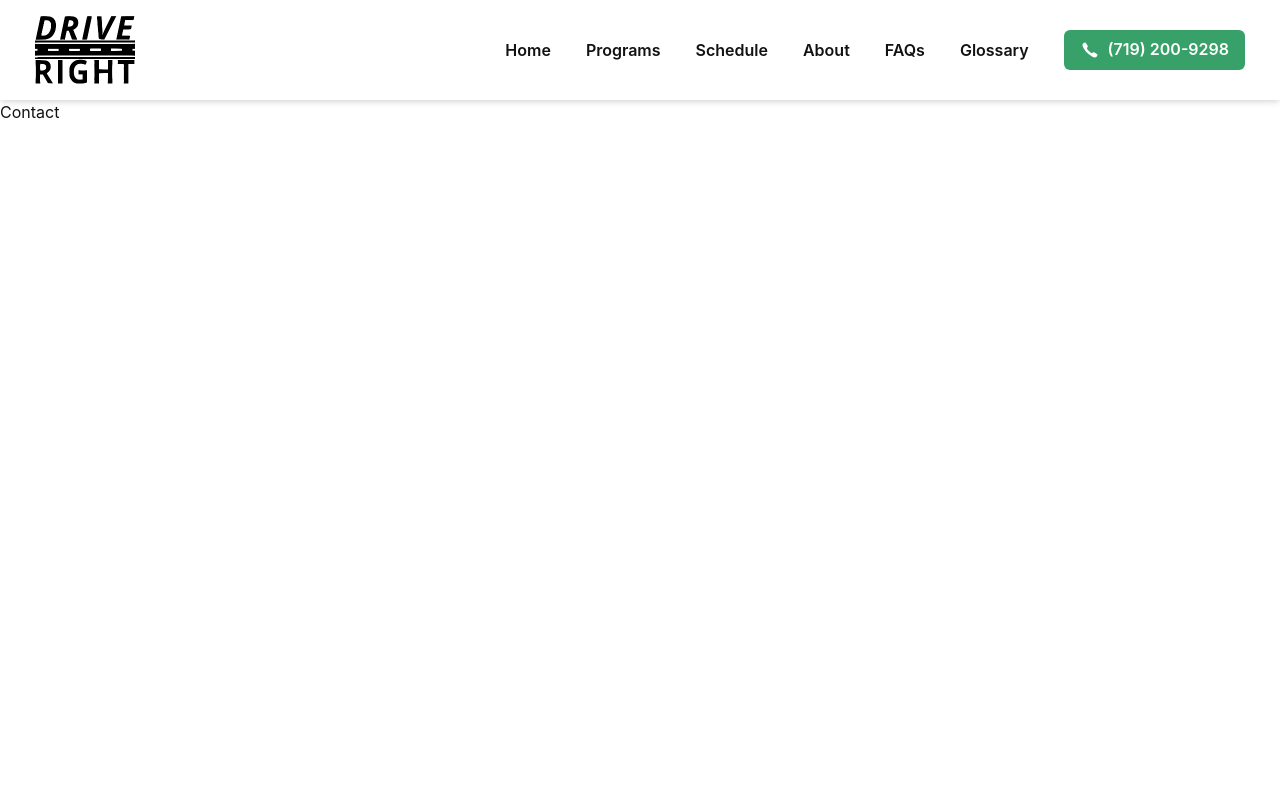
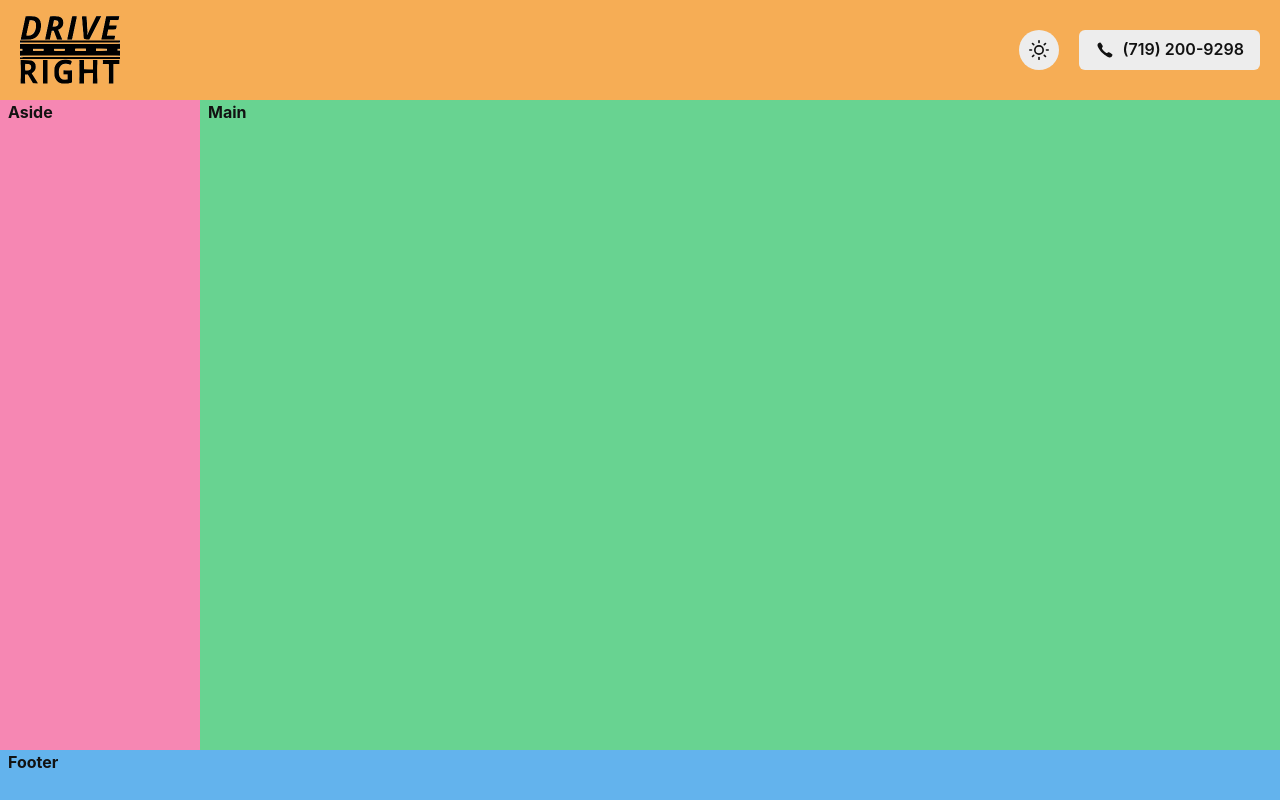
Before and after one commit to KyleRobison15/drive-right-academy, a React (Vite) app: page /contact in a window 1280 px wide. Built offline with nearby package versions, Linux system fonts and the light colour scheme.

Commit message:
Change Layout

```diff
--- a/src/App.tsx
+++ b/src/App.tsx
@@ -1,38 +1,48 @@
-import { Flex, HStack, Hide, Show } from "@chakra-ui/react";
-import { Outlet } from "react-router-dom";
-import useCustomColorValues from "./hooks/useCustomColorValues";
-import NavBarMobile from "./components/NavBar/NavBarMobile";
-import NavBar from "./components/NavBar/NavBar";
+import { Flex, Grid, GridItem, Hide, Show } from "@chakra-ui/react";
+import layout from "./layout";
+import HeaderMobile from "./components/Header/HeaderMobile";
+import HeaderDesktop from "./components/Header/HeaderDesktop";
 
 const App = () => {
-  const { navBarBg } = useCustomColorValues();
-
   return (
-    <Flex id="app-container" m="0" p="0" flexDir="column" h="100vh">
-      <HStack
-        as="nav"
-        id="navbar"
-        h="100px"
-        w="100%"
-        px="35px"
-        justifyContent="space-between"
-        shadow="md"
-        bgColor={navBarBg}
-        pos="fixed"
-        top="0"
-        zIndex="2000"
-      >
-        <Show below="md">
-          <NavBarMobile />
-        </Show>
-        <Hide below="md">
-          <NavBar />
-        </Hide>
-      </HStack>
-      <Flex as="main" id="main-container" flexGrow="1" mt="100px">
-        <Outlet />
-      </Flex>
-    </Flex>
+    <Grid
+      templateAreas={{
+        base: layout.mobile.areas,
+        lg: layout.desktop.areas,
+      }}
+      gridTemplateRows={{
+        base: layout.mobile.rows,
+        lg: layout.desktop.rows,
+      }}
+      gridTemplateColumns={{
+        base: layout.mobile.columns,
+        lg: layout.desktop.columns,
+      }}
+      h="100vh"
+      fontWeight="bold"
+    >
+      <GridItem bg="orange.300" area={"header"}>
+        <Flex px="20px" justifyContent="space-between">
+          <Show below="lg">
+            <HeaderMobile />
+          </Show>
+          <Hide below="lg">
+            <HeaderDesktop />
+          </Hide>
+        </Flex>
+      </GridItem>
+      <Show above="lg">
+        <GridItem pl="2" bg="pink.300" area={"aside"}>
+          Aside
+        </GridItem>
+      </Show>
+      <GridItem pl="2" bg="green.300" area={"main"}>
+        Main
+      </GridItem>
+      <GridItem pl="2" bg="blue.300" area={"footer"}>
+        Footer
+      </GridItem>
+    </Grid>
   );
 };
 
--- a/src/components/ColorModeButton.tsx
+++ b/src/components/ColorModeButton.tsx
@@ -1,7 +1,6 @@
 import { SunIcon } from "@chakra-ui/icons";
 import { BsMoonStars } from "react-icons/bs";
 import { IconButton, useColorMode } from "@chakra-ui/react";
-import { componentColorScheme } from "../theme";
 
 const ColorModeButton = () => {
   const { toggleColorMode, colorMode } = useColorMode();
@@ -10,7 +9,6 @@ const ColorModeButton = () => {
     <IconButton
       isRound={true}
       variant="solid"
-      colorScheme={componentColorScheme}
       aria-label="Done"
       fontSize="20px"
       icon={colorMode === "light" ? <SunIcon /> : <BsMoonStars />}
--- /dev/null
+++ b/src/components/Header/HeaderDesktop.tsx
@@ -0,0 +1,26 @@
+import { HStack, Link as ChakraLink, Button } from "@chakra-ui/react";
+import HeaderLogo from "./HeaderLogo";
+import { IoIosCall } from "react-icons/io";
+import ColorModeButton from "../ColorModeButton";
+
+const HeaderDesktop = () => {
+  return (
+    <>
+      <HeaderLogo logoSize="100px" />
+      <HStack spacing="20px">
+        <ColorModeButton />
+        <ChakraLink href="tel:7192009298">
+          <Button
+            leftIcon={<IoIosCall fontSize="20px" />}
+            size={["sm", "sm", "sm", "md"]}
+            variant="solid"
+          >
+            (719) 200-9298
+          </Button>
+        </ChakraLink>
+      </HStack>
+    </>
+  );
+};
+
+export default HeaderDesktop;
--- /dev/null
+++ b/src/components/Header/HeaderLogo.tsx
@@ -0,0 +1,22 @@
+import { Image, useColorMode } from "@chakra-ui/react";
+import logoDark from "../../assets/drive_right_dark.png";
+import logoLight from "../../assets/drive_right_light.png";
+
+interface Props {
+  logoSize: string;
+}
+
+const HeaderLogo = ({ logoSize }: Props) => {
+  const { colorMode } = useColorMode();
+
+  return (
+    <Image
+      src={colorMode === "light" ? logoLight : logoDark}
+      boxSize={logoSize}
+      cursor="pointer"
+      borderRadius="5px"
+    />
+  );
+};
+
+export default HeaderLogo;
--- /dev/null
+++ b/src/components/Header/HeaderMobile.tsx
@@ -0,0 +1,5 @@
+const HeaderMobile = () => {
+  return <div>HeaderMobile</div>;
+};
+
+export default HeaderMobile;
--- /dev/null
+++ b/src/layout.ts
@@ -0,0 +1,22 @@
+const layout = {
+  mobile: {
+    areas: `"header header"
+            "main    main"
+            "footer footer"`,
+
+    rows: "100px 1fr 50px",
+
+    columns: "1fr",
+  },
+  desktop: {
+    areas: `"header header"
+            "aside    main"
+            "footer footer"`,
+
+    rows: "100px 1fr 50px",
+
+    columns: "200px 1fr",
+  },
+};
+
+export default layout;
```
Also changed, not shown: src/components/Header/HeaderMenu.tsx (added, +82 -0 lines).
